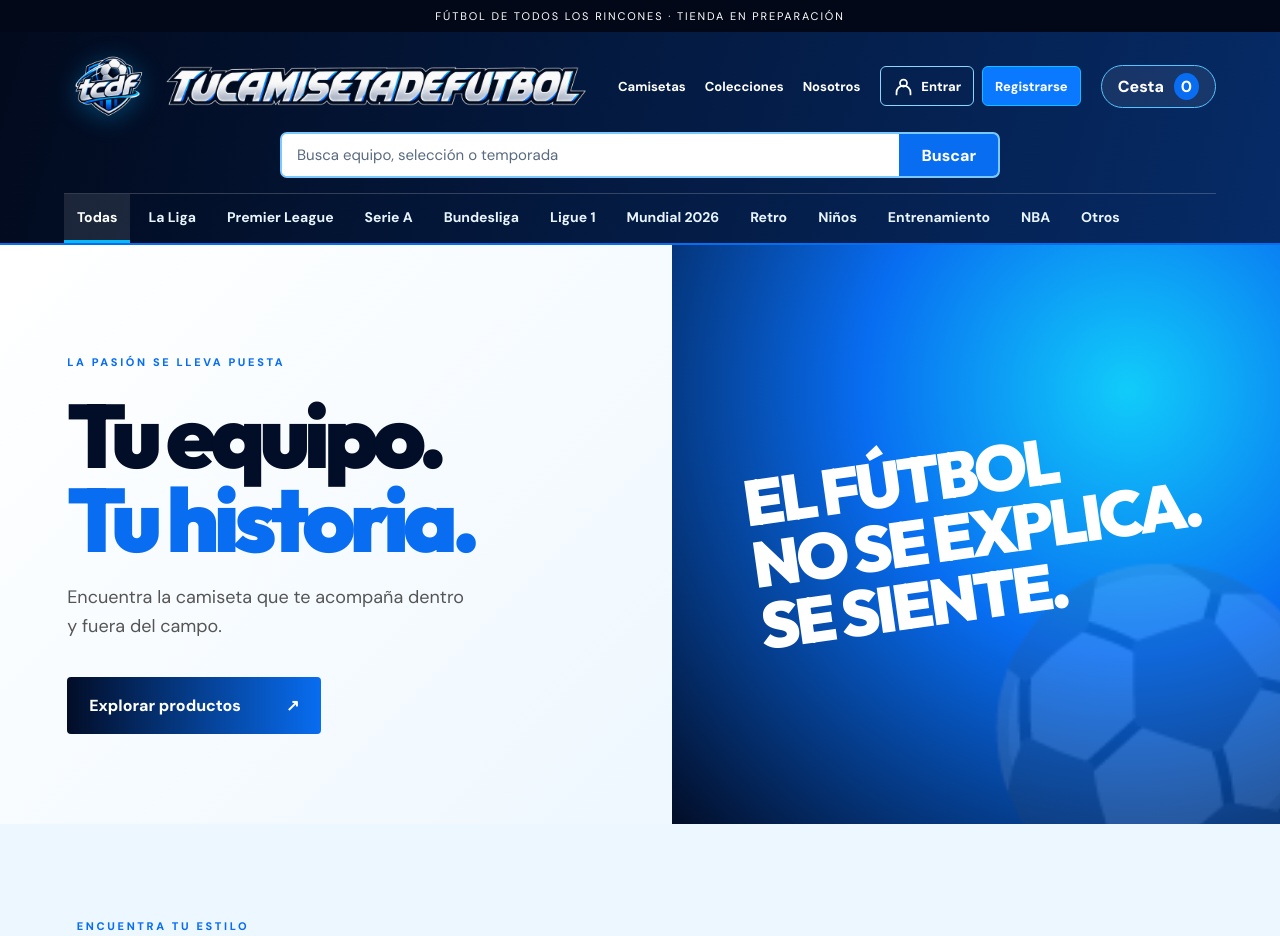
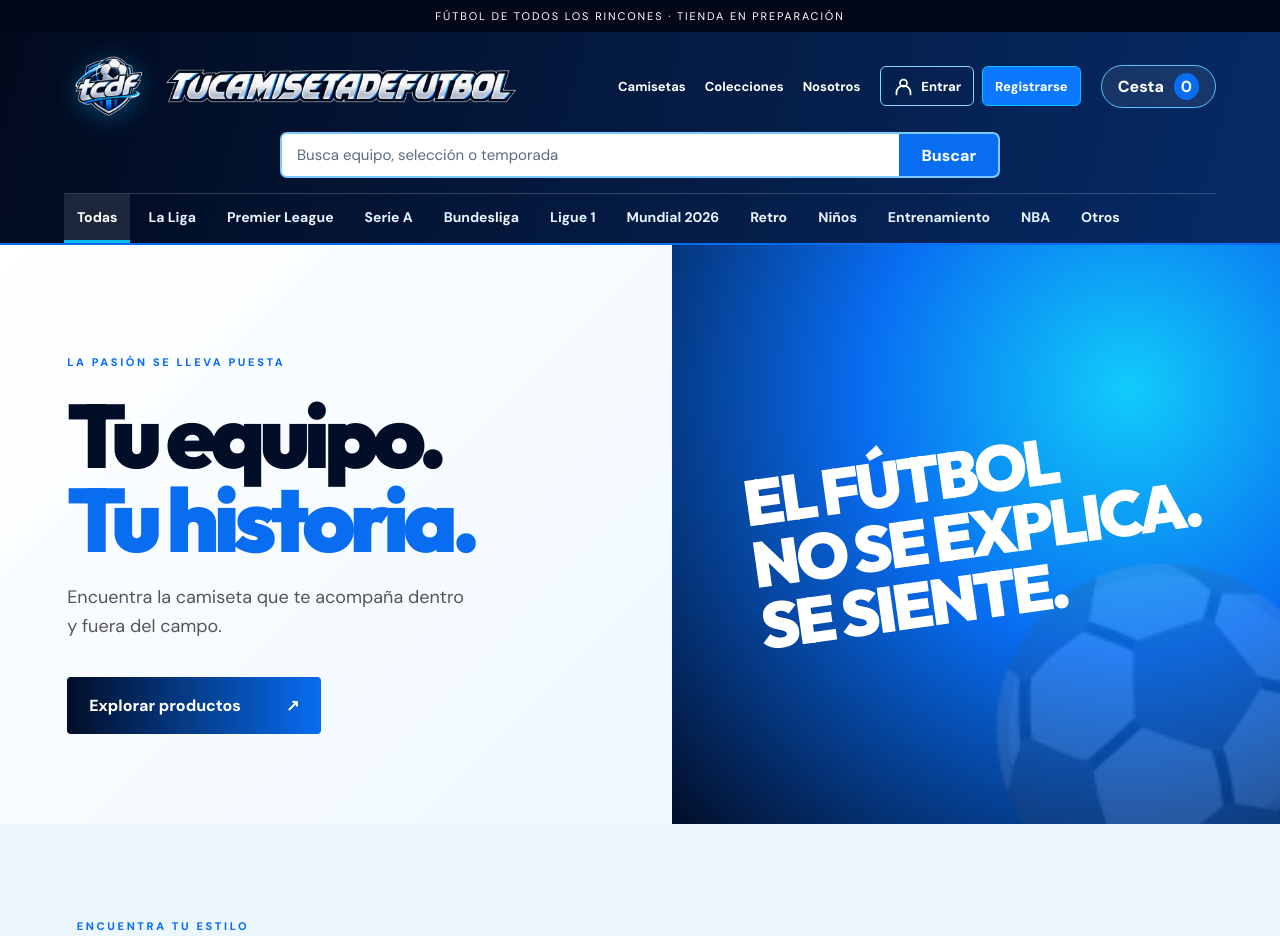
Before and after one commit to solari21crack-byte/tucamisetadefutbol, a website: page public/index.html in a window 1280 px wide. Shown: the top 936 px of the page. Drawn offline with Linux system fonts and the light colour scheme; no server answers.

Commit message:
Reduce header wordmark size

```diff
--- a/public/style.css
+++ b/public/style.css
@@ -58,11 +58,11 @@ footer{background:#010716}
 /* El rótulo reproduce el acabado del escudo a escala de cabecera. */
 .header .brand{flex:1 1 auto;min-width:0;gap:14px}
 .header .brand img{flex:none}
-.header .brand .brand-wordmark{width:min(420px,calc(100% - 102px));height:auto;max-height:40px;object-fit:contain;object-position:left center;filter:none}
+.header .brand .brand-wordmark{width:min(350px,calc(100% - 102px));height:auto;max-height:34px;object-fit:contain;object-position:left center;filter:none}
 .header .main-links{flex:none;gap:19px}
 .header .cart-button{flex:none}
 @media(max-width:1100px){.header .main-links{display:none}}
-@media(max-width:700px){.header{column-gap:8px}.header .brand{gap:6px}.header .brand img{width:54px;height:52px}.header .brand .brand-wordmark{width:min(310px,calc(100% - 60px));height:auto;max-height:29px}.header .cart-button{padding:7px 9px;font-size:12px}}
+@media(max-width:700px){.header{column-gap:8px}.header .brand{gap:6px}.header .brand img{width:54px;height:52px}.header .brand .brand-wordmark{width:min(260px,calc(100% - 60px));height:auto;max-height:25px}.header .cart-button{padding:7px 9px;font-size:12px}}
 @media(max-width:520px){.header .brand{flex-basis:100%}.header .cart-button{margin-left:auto}}
 
 footer{align-items:center}
```
